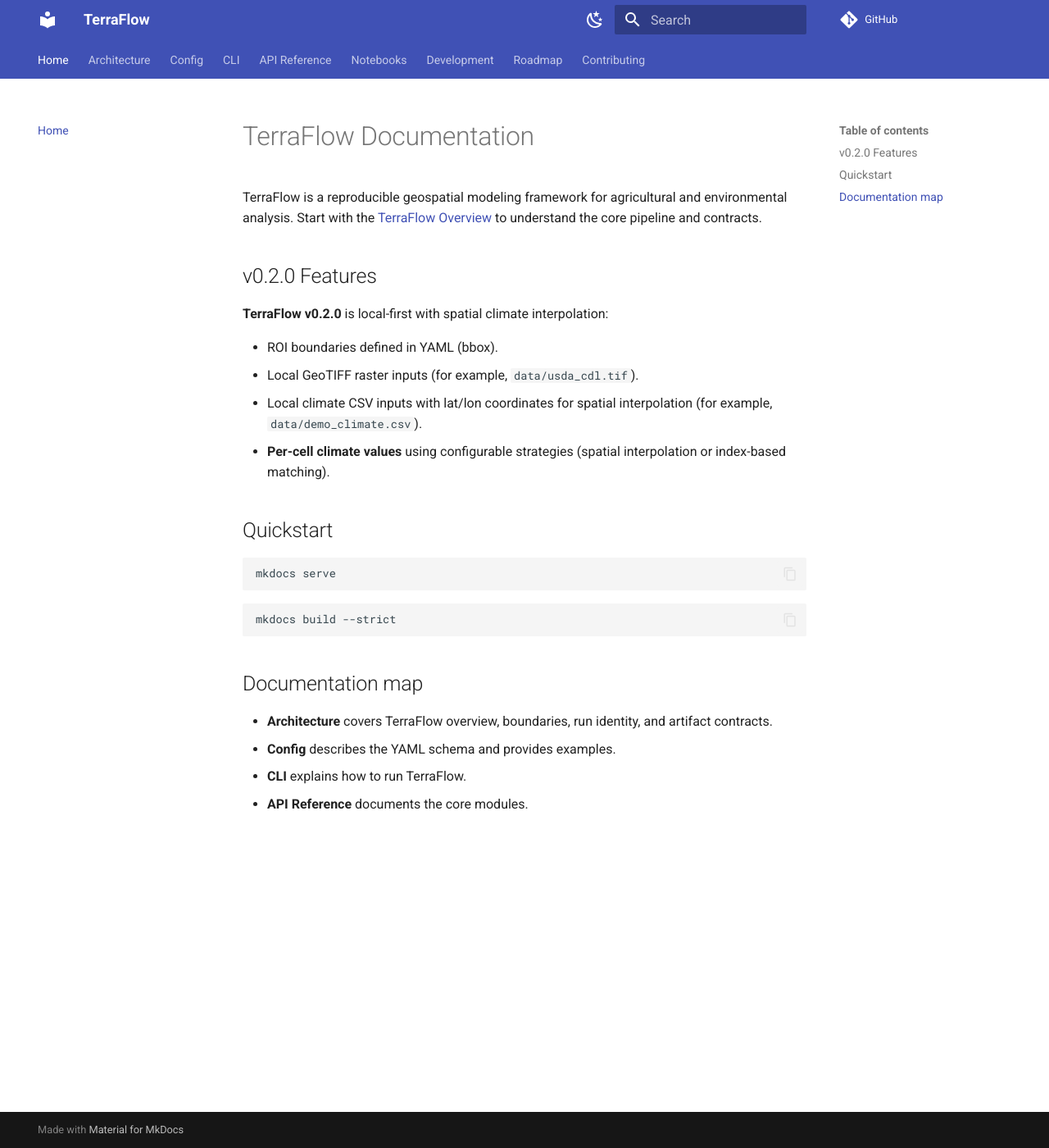
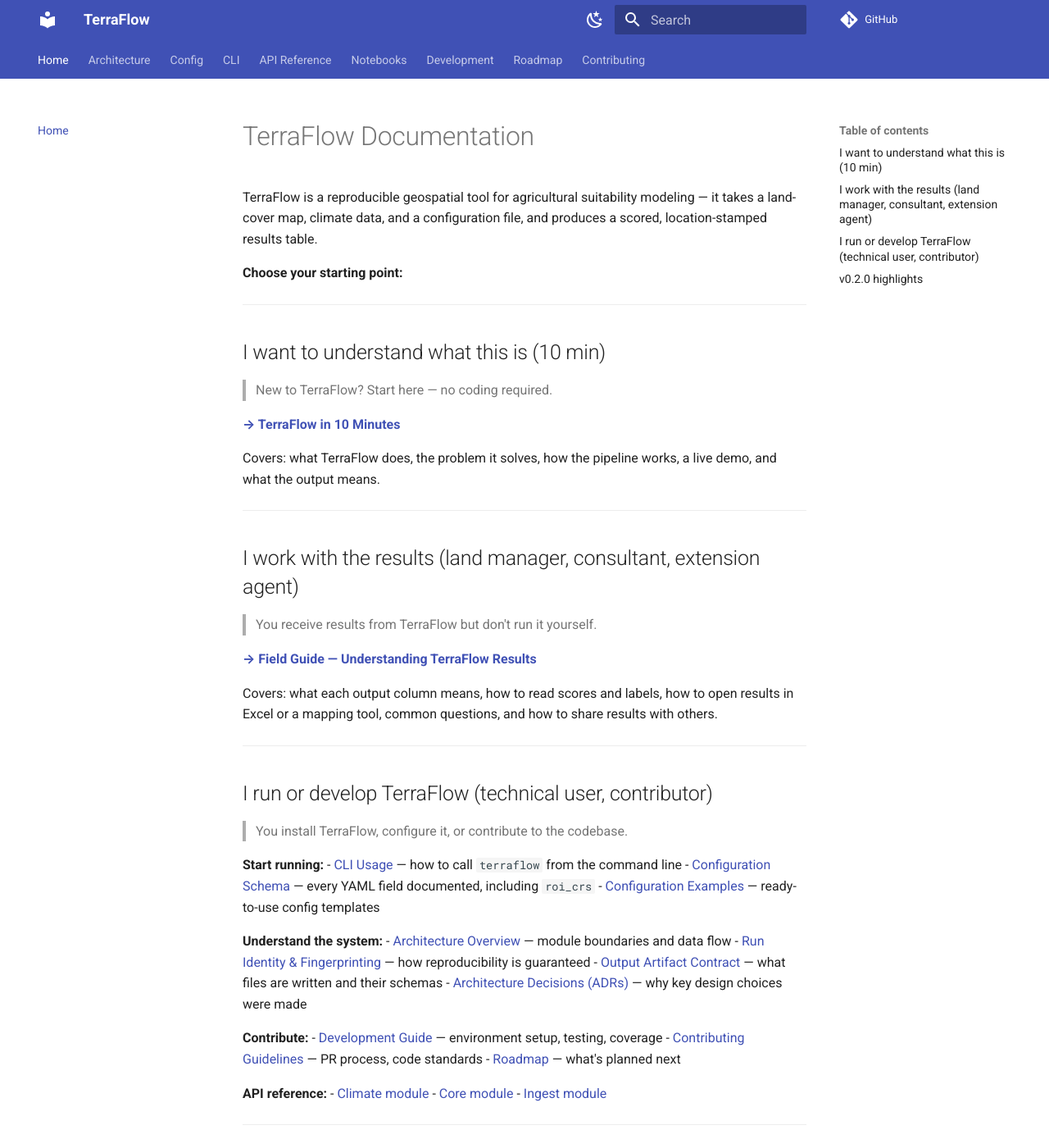
Before and after one commit to gmarupilla/AgroTerraFlow, an MkDocs documentation site: the page built from docs/index.md, in a window 1280 px wide and 1400 px high. Shown: the whole window at 82% size. Built offline with MkDocs 1.6.1 and Material for MkDocs 9.7.7, drawn with Linux system fonts in a browser that asks for light colours; comment, search, counter and statistics services are not loaded; some of the changed text lies outside the part shown.

Commit message:
feat: add comprehensive field guide and quickstart documentation for TerraFlow

````diff
--- /dev/null
+++ b/docs/field-guide.md
@@ -0,0 +1,142 @@
+# Field Guide — Understanding TerraFlow Results
+
+*For land managers, agricultural consultants, extension agents, and anyone who uses the outputs without writing the code.*
+
+No programming knowledge is needed to read this page.
+
+---
+
+## What does TerraFlow actually do?
+
+Think of it like a soil survey — but automated, repeatable, and done in seconds.
+
+TerraFlow looks at a patch of land (a region you define by its corners on a map) and asks: **"How good is this land for growing a particular crop, given current temperature and rainfall conditions?"**
+
+It does this for hundreds of specific locations within your region, assigns each one a score, and hands you a spreadsheet.
+
+---
+
+## What data goes in
+
+You (or your technical team) prepare three things:
+
+### 1. A land-cover map
+This is a satellite-derived image that divides the land into pixels. Each pixel has a number representing what's there — cropland, pasture, forest, water, built-up area, etc.
+
+The most common source in the US is the **USDA Cropland Data Layer (CDL)**, which is freely available and updated annually.
+
+**You do not need to process this file.** Your technical team handles it.
+
+### 2. A climate file
+A table of readings from nearby weather stations. Each row is one station with:
+- Its location (latitude and longitude)
+- Average temperature (°C)
+- Total rainfall (mm)
+
+The tool automatically fills in the climate for every location on the map by interpolating between your stations — like drawing contour lines between measurement points.
+
+### 3. A configuration file
+A short text file where your technical team sets:
+- Which region of the map to analyse (the "region of interest")
+- What temperature and rainfall ranges your crop needs
+- How much each factor matters (the "weights")
+
+---
+
+## What comes out
+
+TerraFlow writes a file called `results.csv`. It is a spreadsheet with one row per sampled location. You can open it in Excel, Google Sheets, or any mapping software.
+
+### Column meanings
+
+| Column | Plain English |
+|---|---|
+| `lat` | Latitude of this location (decimal degrees, e.g. 39.14) |
+| `lon` | Longitude of this location (decimal degrees, e.g. -100.82) |
+| `v_index` | The raw value from the land-cover map at this pixel |
+| `mean_temp` | Estimated temperature (°C) at this location |
+| `total_rain` | Estimated rainfall (mm) at this location |
+| `score` | Suitability score: **0 = completely unsuitable, 1 = perfectly suitable** |
+| `label` | Quick-read label: **low / medium / high** |
+
+### What the labels mean
+
+| Label | Score range | What it suggests |
+|---|---|---|
+| **high** | 0.67 – 1.0 | Strong candidate — climate and land conditions align with target crop requirements |
+| **medium** | 0.33 – 0.67 | Possible — one or more factors are marginal; consider supplemental irrigation or variety selection |
+| **low** | 0.0 – 0.33 | Poor fit — temperature, rainfall, or land cover is significantly outside the target range |
+
+> **Important:** The score reflects the conditions you configured. If your team set the thresholds for wheat, a "high" score means conditions are good for wheat — not necessarily for every crop.
+
+---
+
+## How to read results in Excel
+
+1. Open `results.csv` in Excel.
+2. Select all → Insert → Table (so headers are locked).
+3. Filter the `label` column to show only **"high"** rows.
+4. Sort by `score` descending to see the best locations first.
+
+To map the results:
+- In Google Sheets: use the `lat` and `lon` columns with a mapping add-on.
+- In QGIS (free): File → Import CSV, use `lon` as X and `lat` as Y, set CRS to EPSG:4326.
+- In ArcGIS: Add XY Data, same columns.
+
+---
+
+## Frequently asked questions
+
+**Q: The region I care about is not in the results — why?**
+
+The results only cover locations *within* the bounding box your team configured, and only up to the `max_cells` limit. Ask your technical team to expand the region or increase the cell limit.
+
+**Q: Two locations have the same score but different temperatures — is that normal?**
+
+Yes. The score combines three factors (vegetation index, temperature, and rainfall), each with a weight. Two locations can reach the same total score through different combinations.
+
+**Q: Can I trust the lat/lon values to load into my GPS or GIS?**
+
+Yes. TerraFlow always outputs coordinates in decimal degrees (WGS84), which is the standard used by GPS devices, Google Maps, and all major GIS software.
+
+**Q: The score is 0.72 — is that good?**
+
+That depends entirely on what thresholds your team configured. A score of 0.72 always means "high" (above 0.67), but whether that's a strong candidate depends on your crop's actual requirements. Discuss the thresholds with whoever set up the configuration.
+
+**Q: I have last year's results and this year's results — can I compare them?**
+
+Yes, and that's one of TerraFlow's key features. Because the same configuration always produces the same sampling pattern, you can directly compare scores across years at the same lat/lon locations. Changes in score reflect changes in climate or land cover, not randomness.
+
+**Q: What does "run fingerprint" mean?**
+
+It is a unique identifier automatically assigned to each run, like a receipt number. It proves that your results were produced by a specific configuration and data set. If you need to repeat or audit an analysis, give this number to your technical team.
+
+---
+
+## What TerraFlow cannot tell you
+
+- Whether a specific parcel is legally available for farming
+- Soil type, drainage, or slope — only what's captured in the land-cover raster
+- Crop yield predictions — it scores *suitability*, not productivity
+- Real-time conditions — results reflect whatever climate data you provided
+
+---
+
+## Sharing results with others
+
+The output folder contains:
+- `results.csv` — the main results table (share this)
+- `results.html` — an interactive map (if your team ran with `--visualize`)
+
+Both files are self-contained and can be emailed or uploaded to a shared drive without any special software on the recipient's end.
+
+---
+
+## Getting help
+
+If the results look unexpected, bring these to your technical team:
+1. The `results.csv` file
+2. The configuration file that was used (usually `config.yml`)
+3. The exact region (bounding box) that was analysed
+
+They can reproduce the exact same run from those three files.
--- a/docs/index.md
+++ b/docs/index.md
@@ -1,30 +1,62 @@
 # TerraFlow Documentation
 
-TerraFlow is a reproducible geospatial modeling framework for agricultural and environmental analysis.
-Start with the [TerraFlow Overview](architecture/overview.md) to understand the core pipeline and contracts.
+TerraFlow is a reproducible geospatial tool for agricultural suitability modeling — it takes a land-cover map, climate data, and a configuration file, and produces a scored, location-stamped results table.
 
-## v0.2.0 Features
+**Choose your starting point:**
 
-**TerraFlow v0.2.0** is local-first with spatial climate interpolation:
+---
 
-- ROI boundaries defined in YAML (bbox).
-- Local GeoTIFF raster inputs (for example, `data/usda_cdl.tif`).
-- Local climate CSV inputs with lat/lon coordinates for spatial interpolation (for example, `data/demo_climate.csv`).
-- **Per-cell climate values** using configurable strategies (spatial interpolation or index-based matching).
+## I want to understand what this is (10 min)
 
-## Quickstart
+> New to TerraFlow? Start here — no coding required.
 
-```bash
-mkdocs serve
-```
+**[→ TerraFlow in 10 Minutes](quickstart.md)**
 
-```bash
-mkdocs build --strict
-```
+Covers: what TerraFlow does, the problem it solves, how the pipeline works, a live demo, and what the output means.
 
-## Documentation map
+---
 
-- **Architecture** covers TerraFlow overview, boundaries, run identity, and artifact contracts.
-- **Config** describes the YAML schema and provides examples.
-- **CLI** explains how to run TerraFlow.
-- **API Reference** documents the core modules.
+## I work with the results (land manager, consultant, extension agent)
+
+> You receive results from TerraFlow but don't run it yourself.
+
+**[→ Field Guide — Understanding TerraFlow Results](field-guide.md)**
+
+Covers: what each output column means, how to read scores and labels, how to open results in Excel or a mapping tool, common questions, and how to share results with others.
+
+---
+
+## I run or develop TerraFlow (technical user, contributor)
+
+> You install TerraFlow, configure it, or contribute to the codebase.
+
+**Start running:**
+- [CLI Usage](cli/usage.md) — how to call `terraflow` from the command line
+- [Configuration Schema](config/schema.md) — every YAML field documented, including `roi_crs`
+- [Configuration Examples](config/examples.md) — ready-to-use config templates
+
+**Understand the system:**
+- [Architecture Overview](architecture/overview.md) — module boundaries and data flow
+- [Run Identity & Fingerprinting](architecture/run-identity.md) — how reproducibility is guaranteed
+- [Output Artifact Contract](architecture/artifacts.md) — what files are written and their schemas
+- [Architecture Decisions (ADRs)](architecture/) — why key design choices were made
+
+**Contribute:**
+- [Development Guide](DEVELOPMENT.md) — environment setup, testing, coverage
+- [Contributing Guidelines](contributing.md) — PR process, code standards
+- [Roadmap](ROADMAP.md) — what's planned next
+
+**API reference:**
+- [Climate module](api/climate.md)
+- [Core module](api/core.md)
+- [Ingest module](api/ingest.md)
+
+---
+
+## v0.2.0 highlights
+
+- **Per-cell climate values** — spatial interpolation using `scipy.griddata` (not a single global mean)
+- **CRS-aware ROI clipping** — supply your bounding box in WGS84 degrees regardless of the raster's native projection
+- **Guaranteed WGS84 output** — `lat`/`lon` columns always contain geographic degrees
+- **Reproducible sampling** — cell selection is seeded from the run fingerprint; same config = same rows
+- **Portable configs** — relative paths resolve against the config file's location, not the caller's working directory
--- /dev/null
+++ b/docs/quickstart.md
@@ -0,0 +1,157 @@
+# TerraFlow in 10 Minutes
+
+Everything you need to go from zero to a working suitability map — what it is, why it exists, how it works, and a live run you can follow along with.
+
+---
+
+## What is TerraFlow?
+
+TerraFlow is a command-line tool that answers one question:
+
+> **"Given a piece of land, how suitable is it for a particular crop or use — right now, given the current climate?"**
+
+It takes three inputs:
+
+| Input | What it is | Example |
+|---|---|---|
+| A land-cover map (raster) | A satellite-derived map of the land, broken into pixels | USDA Cropland Data Layer (CDL) |
+| A climate data file | Temperature and rainfall readings from nearby weather stations | CSV with lat, lon, mean_temp, total_rain |
+| A configuration file | Your choices: which region, what crop thresholds, how many sites | `config.yml` |
+
+And produces one output: `results.csv` — a table where every row is a sampled location with a **suitability score** (0–1) and a **label** (low / medium / high).
+
+---
+
+## Why does it exist?
+
+Assessing land suitability is traditionally done by hand — an agronomist looks at soil maps, calls the local weather office, and applies expert judgment to a spreadsheet. That process is:
+
+- **Slow** — days or weeks for a single region
+- **Inconsistent** — different analysts reach different conclusions
+- **Not reproducible** — the next analyst can't trace exactly what was done
+
+TerraFlow makes it:
+
+- **Fast** — seconds for hundreds of locations
+- **Consistent** — same config always gives same result
+- **Fully reproducible** — every run is fingerprinted; two people with the same config and data get byte-identical outputs
+
+---
+
+## How does the pipeline work?
+
+```
+Your config.yml
+      │
+      ▼
+1. Load land-cover raster (GeoTIFF)
+      │   ← crop to your region of interest (ROI)
+      ▼
+2. Load climate CSV (weather stations)
+      │   ← interpolate to each land pixel
+      ▼
+3. Score each pixel
+      │   vegetation index  ×  weight_v
+      │ + temperature score ×  weight_t
+      │ + rainfall score    ×  weight_r
+      ▼
+4. Write results.csv
+      cell_id | lat | lon | score | label
+```
+
+**Key design choices:**
+
+- Coordinates are always output in WGS84 degrees (lat/lon) regardless of what map projection the input raster uses.
+- The same config + data always produces the same output — sampling is seeded from a SHA-256 fingerprint of your inputs.
+- Relative paths in configs are resolved relative to the config file itself, so configs are portable.
+
+---
+
+## Try it now (5 commands)
+
+```bash
+# 1. Clone and install
+git clone https://github.com/gmarupilla/AgroTerraFlow.git
+cd TerraFlow
+pip install -e ".[dev]"
+
+# 2. Run the demo
+terraflow -c examples/demo_config.yml
+
+# 3. Look at the results
+head -5 outputs/demo_run/results.csv
+```
+
+Expected output (values will vary by sampled cells):
+
+```
+cell_id,lat,lon,v_index,mean_temp,total_rain,score,label
+0,39.14,-100.82,87.0,20.3,142.1,0.71,high
+1,38.55,-99.20,42.0,19.8,138.4,0.44,medium
+2,39.88,-97.61,12.0,20.1,135.9,0.23,low
+...
+```
+
+---
+
+## What the output columns mean
+
+| Column | Meaning |
+|---|---|
+| `cell_id` | Index of the sampled pixel within your ROI |
+| `lat` / `lon` | Geographic coordinates in WGS84 degrees |
+| `v_index` | Raw value from the land-cover raster at this pixel |
+| `mean_temp` | Interpolated temperature (°C) at this location |
+| `total_rain` | Interpolated rainfall (mm) at this location |
+| `score` | Suitability score from 0 (worst) to 1 (best) |
+| `label` | Human-readable tier: `low` / `medium` / `high` |
+
+---
+
+## Configuring for your crop
+
+The config file controls everything. Here is a minimal example:
+
+```yaml
+raster_path: "../data/my_land_cover.tif"
+climate_csv: "../data/weather_stations.csv"
+output_dir: "../outputs/my_run"
+
+roi:
+  type: bbox
+  xmin: -101.0   # West boundary (longitude)
+  ymin: 38.0     # South boundary (latitude)
+  xmax: -94.0    # East boundary (longitude)
+  ymax: 40.0     # North boundary (latitude)
+
+model_params:
+  v_min: 0.0     # Lowest acceptable vegetation index
+  v_max: 255.0   # Highest vegetation index in your raster
+  t_min: 10.0    # Minimum suitable temperature (°C)
+  t_max: 35.0    # Maximum suitable temperature (°C)
+  r_min: 100.0   # Minimum suitable annual rainfall (mm)
+  r_max: 800.0   # Maximum suitable annual rainfall (mm)
+  w_v: 0.4       # Weight for vegetation score (must sum to 1.0)
+  w_t: 0.3       # Weight for temperature score
+  w_r: 0.3       # Weight for rainfall score
+
+max_cells: 500   # How many locations to sample
+```
+
+Save this as `config.yml` and run:
+
+```bash
+terraflow -c config.yml
+```
+
+---
+
+## What happens next?
+
+| I want to… | Go to… |
+|---|---|
+| Understand the results without writing code | [Field Guide](field-guide.md) |
+| Customise the config in detail | [Configuration Schema](config/schema.md) |
+| Contribute to the codebase | [Development Guide](DEVELOPMENT.md) |
+| Understand the architecture and design decisions | [Architecture Overview](architecture/overview.md) |
+| See the full list of known issues and improvements | `AUDIT.md` (git-ignored, developers only) |
````
